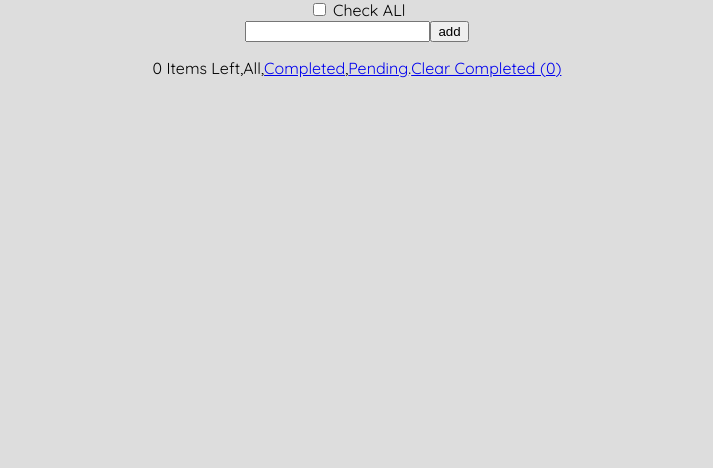
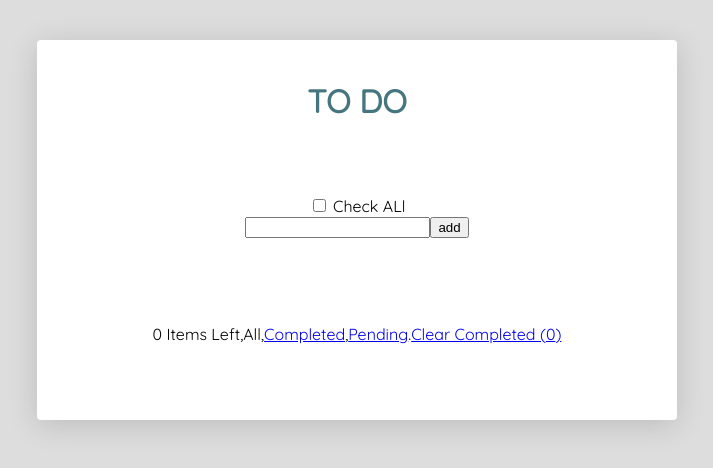
Before and after one commit to jimyandres/TODO-List, a React app: page / in a window 1280 px wide. Shown: the whole page, without its empty margins (283-996 px from the left). Built offline with nearby package versions, Linux system fonts and the light colour scheme.

Commit message:
Added some styling and the title of the app

```diff
--- a/src/components/App/index.css
+++ b/src/components/App/index.css
@@ -1,28 +1,20 @@
 .App {
+  display: flex;
+  justify-content: space-between;
+  flex-direction: column;
   text-align: center;
+  max-width: 600px;
+  min-width: 380px;
+  min-height: 300px;
+  margin: 40px auto 40px;
+  border-radius: 4px;
+  padding: 20px 20px 60px;
+  box-shadow: 0 5px 30px rgba(0, 0, 0, 0.15);
+  background-color: #fff;
+  overflow: hidden;
+  position: relative;
 }
 
-.App-logo {
-  animation: App-logo-spin infinite 20s linear;
-  height: 80px;
+.AppTitle {
+  color: #45767F;
 }
-
-.App-header {
-  background-color: #222;
-  height: 150px;
-  padding: 20px;
-  color: white;
-}
-
-.App-title {
-  font-size: 1.5em;
-}
-
-.App-intro {
-  font-size: large;
-}
-
-@keyframes App-logo-spin {
-  from { transform: rotate(0deg); }
-  to { transform: rotate(360deg); }
-}
--- a/src/components/App/index.js
+++ b/src/components/App/index.js
@@ -1,5 +1,4 @@
 import React, { Component } from 'react';
-import logo from '../../logo.svg';
 import './index.css';
 
 import Header from '../Header';
@@ -11,13 +10,17 @@ class App extends Component {
   render() {
     return (
       <div className="App">
+        <div className='AppTitle'>
+          <h1>TO DO</h1>
+        </div>
 
-        <Header>
-          <CreateTodo />
-        </Header>
-        <TodoListWithFilter />
+        <div>
+          <Header>
+            <CreateTodo />
+          </Header>
+          <TodoListWithFilter />
+        </div>
         <Footer />
-
       </div>
     );
   }
```
